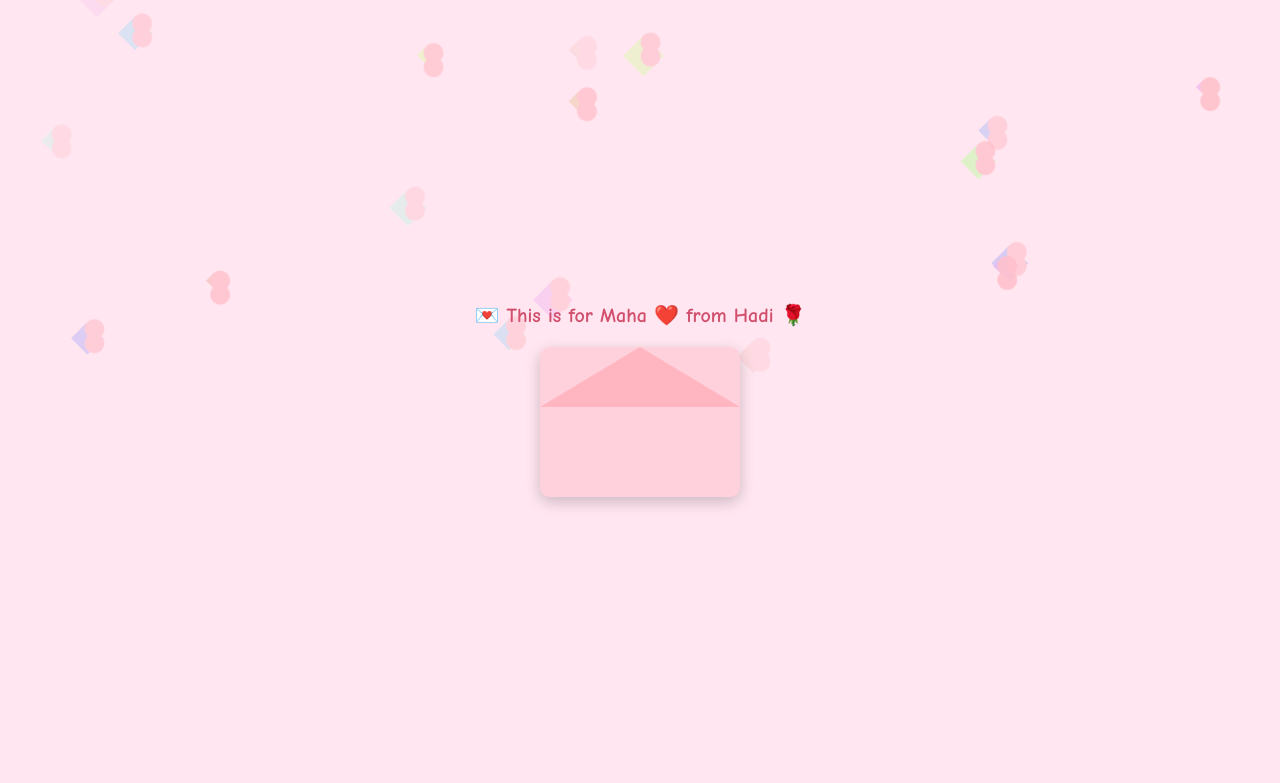
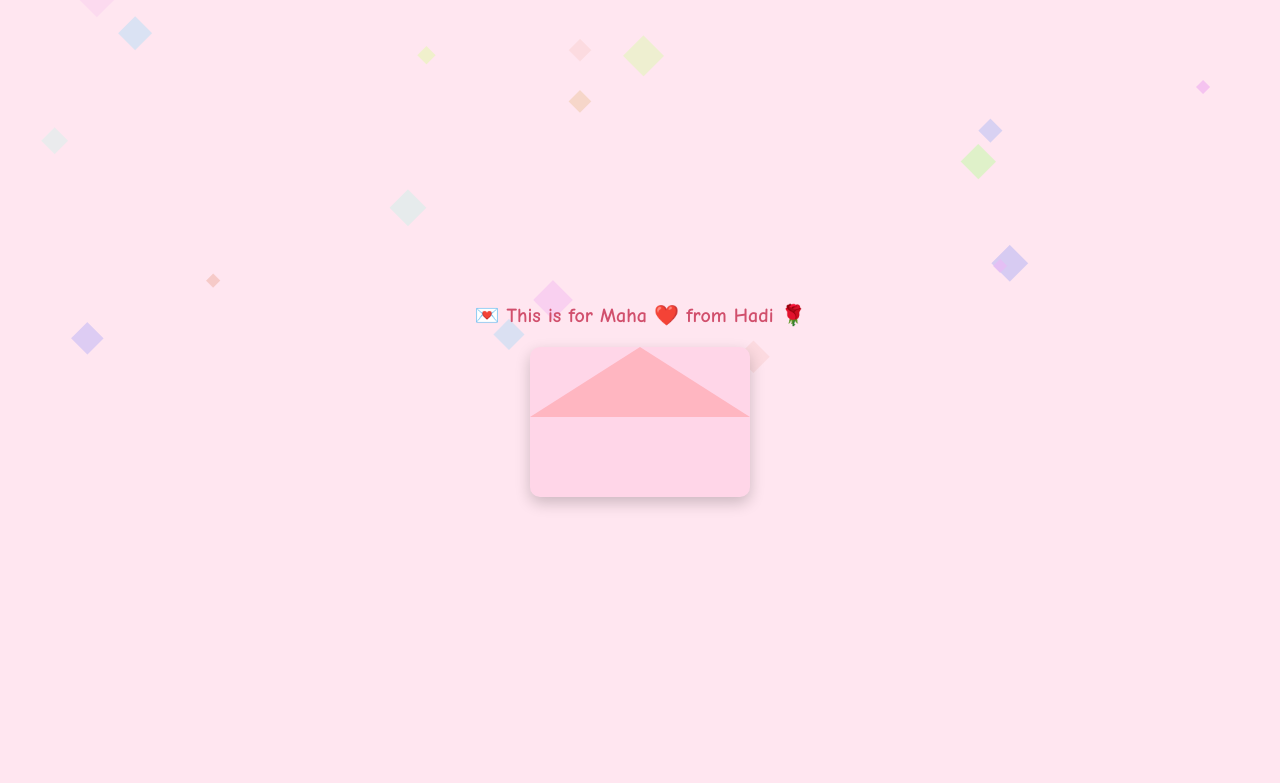
Before and after one commit to 619hadi-collab/Valentine, a plain HTML site: page index.html in a window 1280 px wide. Shown: the top 783 px of the page. Drawn offline with Linux system fonts and the light colour scheme.

Commit message:
Update index.html

```diff
--- a/index.html
+++ b/index.html
@@ -18,12 +18,11 @@
         position: relative;
     }
 
-    /* Pastel hearts background animation */
+    /* Pastel floating hearts */
     .heart {
         position: absolute;
         width: 20px;
         height: 20px;
-        background-color: pink;
         opacity: 0.7;
         transform: rotate(45deg);
         animation: float 6s linear infinite;
@@ -34,7 +33,6 @@
         position: absolute;
         width: 20px;
         height: 20px;
-        background-color: pink;
         border-radius: 50%;
     }
     .heart::before { top: -10px; left: 0; }
@@ -45,14 +43,13 @@
         100% { transform: translateY(-100vh) rotate(45deg); }
     }
 
-    /* Center container */
+    /* Container */
     .container {
         text-align: center;
+        position: relative;
         z-index: 10;
-        position: relative;
     }
 
-    /* Envelope text above */
     .envelope-text {
         font-weight: bold;
         color: #d14f6c;
@@ -60,16 +57,16 @@
         font-size: 20px;
     }
 
-    /* Envelope */
+    /* Cute pastel envelope */
     .envelope {
-        width: 200px;
+        width: 220px;
         height: 150px;
-        background: #ffd1dc;
+        background: #ffd6e8;
         position: relative;
         margin: auto;
         cursor: pointer;
         border-radius: 10px;
-        box-shadow: 0 5px 15px rgba(0,0,0,0.2);
+        box-shadow: 0 6px 15px rgba(0,0,0,0.2);
         transition: transform 0.5s;
     }
 
@@ -78,13 +75,12 @@
         position: absolute;
         top: 0;
         left: 0;
-        border-left: 100px solid transparent;
-        border-right: 100px solid transparent;
-        border-bottom: 60px solid #ffb6c1;
+        border-left: 110px solid transparent;
+        border-right: 110px solid transparent;
+        border-bottom: 70px solid #ffb6c1;
         border-radius: 10px 10px 0 0;
     }
 
-    /* Letter */
     .letter {
         width: 250px;
         height: 200px;
@@ -93,11 +89,10 @@
         display: none;
         margin: auto;
         padding: 20px;
-        box-shadow: 0 5px 15px rgba(0,0,0,0.2);
+        box-shadow: 0 6px 15px rgba(0,0,0,0.2);
         font-size: 24px;
         color: #d14f6c;
         position: relative;
-        z-index: 20;
         transition: transform 0.5s;
     }
 
@@ -109,7 +104,7 @@
     }
 
     .buttons button {
-        padding: 10px 20px;
+        padding: 10px 25px;
         font-size: 18px;
         border: none;
         border-radius: 10px;
@@ -137,6 +132,7 @@
         💌 This is for Maha ❤️ from Hadi 🌹
     </div>
     <div class="envelope" id="envelope"></div>
+
     <div class="letter" id="letter">
         Will you be my Valentine?
         <div class="buttons">
@@ -152,6 +148,7 @@
     const yesBtn = document.getElementById('yesBtn');
     const noBtn = document.getElementById('noBtn');
 
+    // Envelope click → show letter
     envelope.addEventListener('click', () => {
         envelope.style.transform = 'scale(0)';
         setTimeout(() => {
@@ -162,39 +159,32 @@
         }, 500);
     });
 
+    // Yes button click → grows bigger
     yesBtn.addEventListener('click', () => {
-        alert("YYAAAY I love you ❤️🌹");
+        yesBtn.style.transform = 'scale(2)';
+        noBtn.style.transform = 'scale(0)';
+        setTimeout(() => alert("YYAAAY I love you ❤️🌹"), 500);
     });
 
-    // Yes grows on hover
-    yesBtn.addEventListener('mouseenter', () => {
-        yesBtn.style.transform = 'scale(1.5)';
-    });
-    yesBtn.addEventListener('mouseleave', () => {
+    // No button click → shrinks smaller
+    noBtn.addEventListener('click', () => {
+        noBtn.style.transform = 'scale(0.2)';
         yesBtn.style.transform = 'scale(1)';
     });
 
-    // No shrinks on hover
-    noBtn.addEventListener('mouseenter', () => {
-        noBtn.style.transform = 'scale(0.5)';
-    });
-    noBtn.addEventListener('mouseleave', () => {
-        noBtn.style.transform = 'scale(1)';
-    });
-
-    // Generate floating hearts
+    // Floating hearts
     for (let i = 0; i < 30; i++) {
         let heart = document.createElement('div');
         heart.classList.add('heart');
         heart.style.left = Math.random() * 100 + 'vw';
         heart.style.animationDuration = (4 + Math.random() * 6) + 's';
-        heart.style.width = (10 + Math.random() * 20) + 'px';
-        heart.style.height = heart.style.width;
+        let size = 10 + Math.random() * 20;
+        heart.style.width = size + 'px';
+        heart.style.height = size + 'px';
         heart.style.backgroundColor = `hsl(${Math.random()*360}, 70%, 85%)`;
         heart.style.opacity = Math.random() * 0.7 + 0.3;
         document.body.appendChild(heart);
     }
-
 </script>
 
 </body>
```
